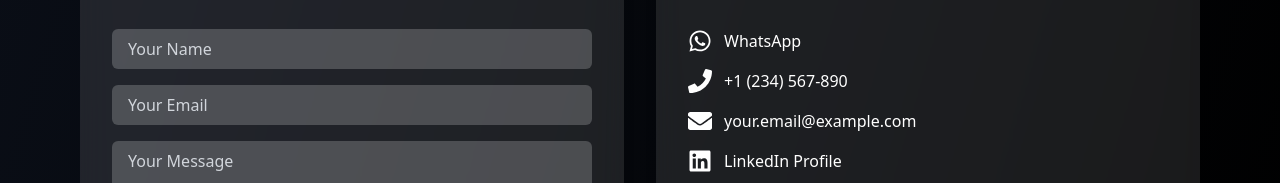
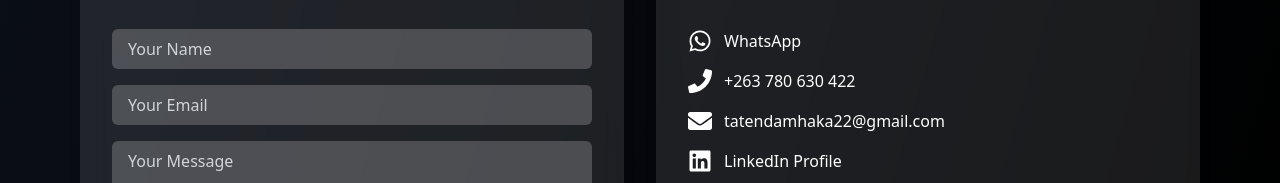
Before and after one commit to Tatenda222/tatenda-mhaka-portfolio, a Next.js app: page / in a window 1280 px wide. Shown: the part 3914-4097 px from the top of the page. Built offline with nearby package versions, Linux system fonts and the light colour scheme.

Commit message:
Update contact details links

```diff
--- a/src/app/page.tsx
+++ b/src/app/page.tsx
@@ -613,7 +613,7 @@ export default function Component() {
               <h3 className="text-2xl font-bold mb-6">Contact Details</h3>
               <div className="space-y-4">
                 <a
-                  href="https://wa.me/1234567890"
+                  href="https://wa.me/+263780630422"
                   target="_blank"
                   rel="noopener noreferrer"
                   className="flex items-center space-x-3 text-white hover:text-green-400 transition-colors duration-300"
@@ -626,17 +626,17 @@ export default function Component() {
                   className="flex items-center space-x-3 text-white hover:text-blue-400 transition-colors duration-300"
                 >
                   <FaPhone className="text-2xl" />
-                  <span>+1 (234) 567-890</span>
+                  <span>+263 780 630 422</span>
                 </a>
                 <a
-                  href="mailto:your.email@example.com"
+                  href="mailto:tatendamhaka22@gmail"
                   className="flex items-center space-x-3 text-white hover:text-red-400 transition-colors duration-300"
                 >
                   <FaEnvelope className="text-2xl" />
-                  <span>your.email@example.com</span>
+                  <span>tatendamhaka22@gmail.com</span>
                 </a>
                 <a
-                  href="https://www.linkedin.com/in/your-profile"
+                  href="https://www.linkedin.com/in/tatenda-mhaka-a9ba671b4/"
                   target="_blank"
                   rel="noopener noreferrer"
                   className="flex items-center space-x-3 text-white hover:text-blue-600 transition-colors duration-300"
```
